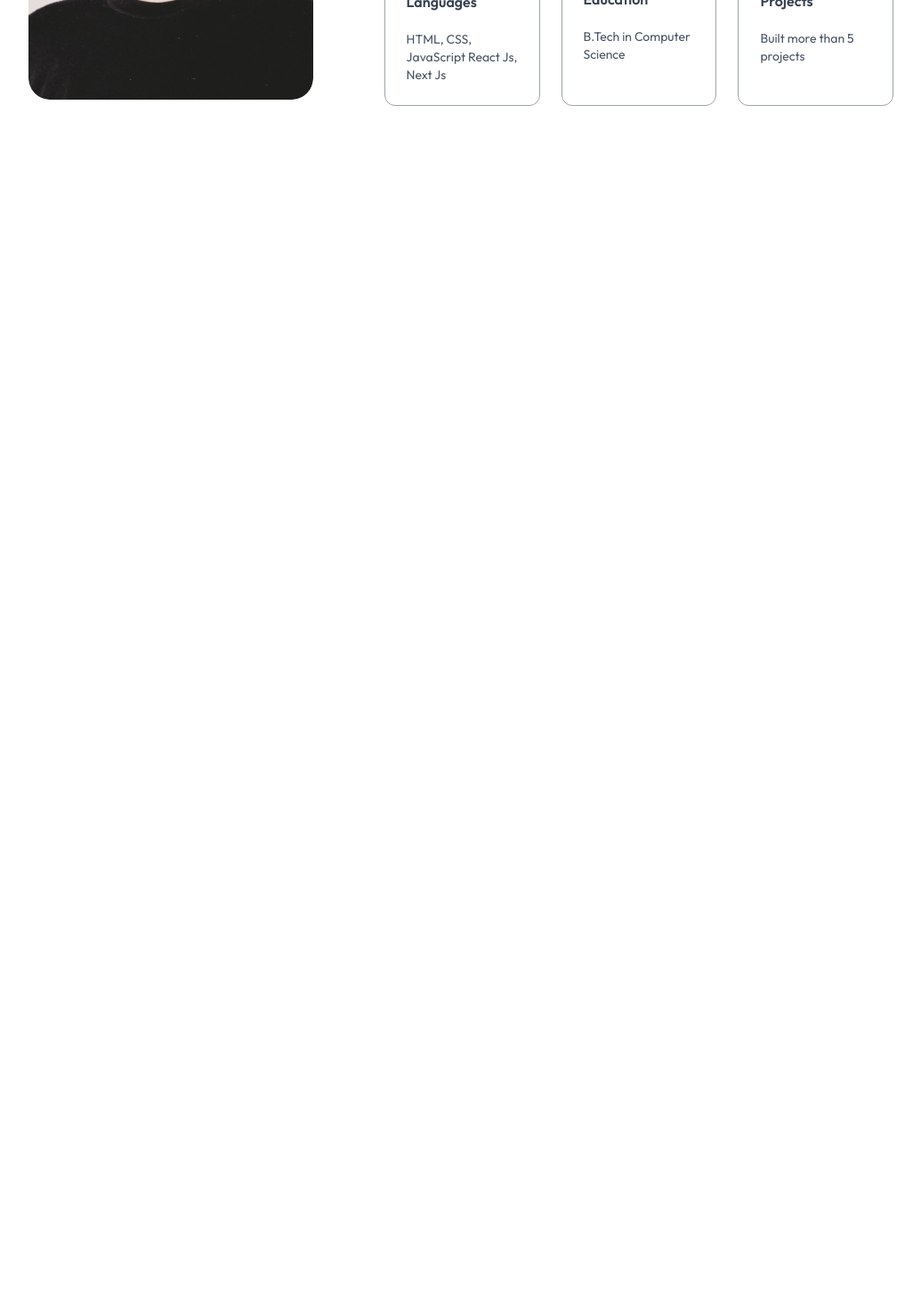
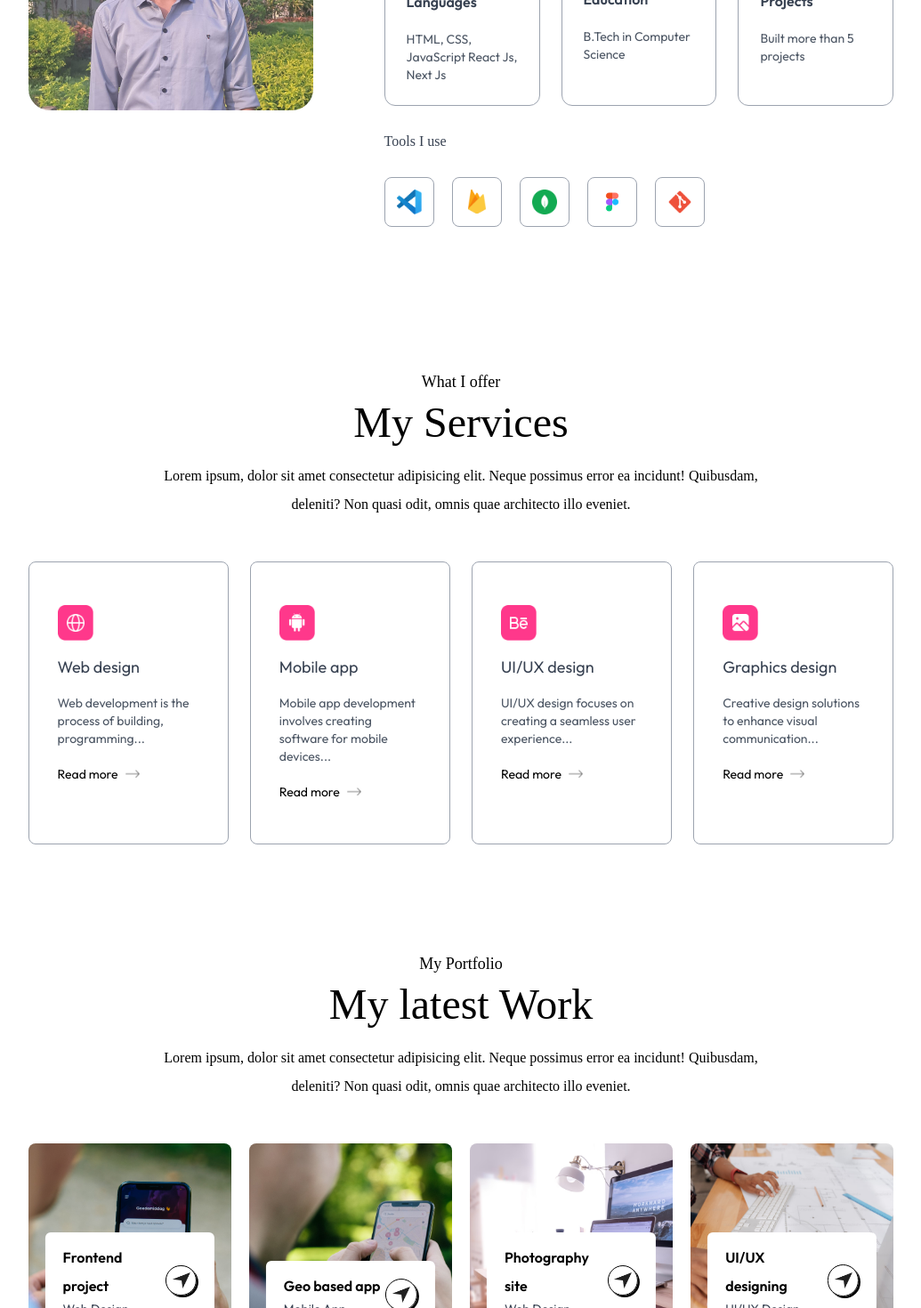
Before and after one commit to jaydhurve09/Portfolio-Website, a Next.js app: page / in a window 1280 px wide. Shown: the part 1330-2800 px from the top of the page at 89% size, without its empty margins (122-1157 px from the left). Before the commit the page ends 1569 px from the top, so only its background shows below. Built offline with nearby package versions, Linux system fonts and the light colour scheme; a web font is replaced by a local one.

Commit message:
About Services Work & Contact created

```diff
--- a/app/page.js
+++ b/app/page.js
@@ -1,7 +1,10 @@
 'use client'
 import About from "@/components/About";
+import Contact from "@/components/Contact";
 import Header from "@/components/Header";
 import Navbar from "@/components/Navbar";
+import Services from "@/components/Services";
+import Work from "@/components/Work";
 
 
 export default function Home() {
@@ -10,6 +13,9 @@ export default function Home() {
     <Navbar />
     <Header />
     <About />
+    <Services />
+    <Work />
+    <Contact />
     </>
   );
 }
--- a/assets/assets.js
+++ b/assets/assets.js
@@ -35,6 +35,7 @@ import right_arrow from './right-arrow.png';
 import send_icon from './send-icon.png';
 import right_arrow_bold from './right-arrow-bold.png';
 import right_arrow_bold_dark from './right-arrow-bold-dark.png';
+import jay_profile from './Jay-Profile.jpg';
 
 export const assets = {
     user_image,
@@ -73,7 +74,8 @@ export const assets = {
     right_arrow,
     send_icon,
     right_arrow_bold,
-    right_arrow_bold_dark
+    right_arrow_bold_dark,
+    jay_profile
 };
 
 export const workData = [
--- a/components/About.jsx
+++ b/components/About.jsx
@@ -1,4 +1,4 @@
-import { assets, infoList } from '@/assets/assets'
+import { assets, infoList, toolsData } from '@/assets/assets'
 import Image from 'next/image'
 import React from 'react'
 
@@ -10,7 +10,7 @@ const About = () => {
 
       <div className='flex w-full flex-col lg:flex-row items-center gap-20 my-20'>
         <div className='w-64 sm:w-80 rounded-3xl max-w-none'>
-            <Image src={assets.user_image} alt='' className='w-full rounded-3xl' />
+            <Image src={assets.jay_profile} alt='' className='w-full rounded-3xl' />
         </div>
         <div className='flex-1'>
             <p className='mb-10 max-w-2xl font-Ovo'>
@@ -28,6 +28,13 @@ const About = () => {
                     ))
                 }
             </ul>
+
+            <h4 className='my-6 text-gray-700 font-Ovo'>Tools I use</h4>
+            <ul className='flex items-center gap-3 sm:gap-5'>
+              {toolsData.map((tool, index)=>(
+                <li className='flex items-center justify-center w-12 sm:w-14 aspect-square border border-gray-400 rounded-lg cursor-pointer hover:-translate-y-1 duration-500' key={index}><Image src={tool} className='w-5 sm:w-7'/></li>
+              ))}
+            </ul>
         </div>
       </div>
     </div>
--- /dev/null
+++ b/components/Contact.jsx
@@ -0,0 +1,28 @@
+import React from 'react'
+import Image from 'next/image'
+import { assets } from '@/assets/assets'
+
+const Contact = () => {
+  return (
+    <div id='contact' className='w-full px-[12%] py-10 scroll-mt-20 bg-[url("/footer-bg-color.png")] bg-no-repeat bg-center bg-[length:90%_auto]'>
+      <h4 className='text-center mb-2 text-lg font-Ovo'>Connect with me</h4>
+      <h2 className='text-center text-5xl font-Ovo'>Get in touch</h2>
+      <p className='text-center max-w-2xl mx-auto mt-5 mb-12 font-Ovo'>I&apos;d love to hear from you! If you have any questions, comments or feedback, please use the form below</p>
+
+      <form className='max-w-2xl mx-auto'>
+        <div className='grid grid-cols-auto gap-6 mt-10 mb-8'>
+        <input type="text" placeholder='Enter your name' required className='flex flex-1 p-3 outline-none border-[0.5px] border-gray-400 rounded-md bg-white'/>
+        <input type="email" placeholder='Enter your email' required className='flex flex-1 p-3 outline-none border-[0.5px] border-gray-400 rounded-md bg-white'/>
+        </div>
+        <textarea rows='6' placeholder='Enter your message' required className='w-full p-4 outline-none border-[0.5px] border-gray-400 rounded-md bg-white'></textarea>
+        <button type='submit' className='w-max flex items-center justify-between gap-2 border-[0.5px] border-gray-700 rounded-full py-3 px-8 mx-auto my-10 text-white bg-black/80 hover:bg-black duration-500'>
+            Submit Now<Image src={assets.right_arrow_white} alt='' className='w-4'/>
+        </button>
+
+        <p className='mt-4'>sending...</p>
+      </form>
+    </div>
+  )
+}
+
+export default Contact
--- a/components/Header.jsx
+++ b/components/Header.jsx
@@ -6,7 +6,7 @@ const Header = () => {
   return (
     <div className='w-11/12 max-w-3xl text-center mx-auto flex flex-col items-center justify-center gap-4 h-screen'>
         <div>
-        <Image src={assets.profile_img} alt='' className='rounded-full w-32' />
+        <Image src={assets.jay_profile} alt='' className='rounded-full w-32' />
         </div>
         <h3 className='flex items-end gap-2 text-xl md:text-2xl mb-3 font-Ovo'>Hi I&apos;m Jay Dhurve <Image src={assets.hand_icon} alt='' className='w-6' /></h3>
 
--- a/components/Navbar.jsx
+++ b/components/Navbar.jsx
@@ -1,8 +1,9 @@
 import { assets } from '@/assets/assets'
 import Image from 'next/image'
-import React, { useRef } from 'react'
+import React, { useEffect, useRef, useState } from 'react'
 
 const Navbar = () => {
+    const [isScroll, setIsScroll] = useState(false)
     const sideMenuRef = useRef()
 
     const openMenu = () => {
@@ -13,17 +14,27 @@ const Navbar = () => {
         sideMenuRef.current.style.transform = 'translateX(16rem)'
     }
 
+    useEffect(()=>{
+        window.addEventListener('scroll', ()=>{
+            if(scrollY>50){
+                setIsScroll(true)
+            } else {
+                setIsScroll(false)
+            }
+        })
+    })
+
   return (
     <>
     <div className='fixed top-0 right-0 w-11/12 -z-10 translate-y-[-80%]'>
         <Image src={assets.header_bg_color} alt='' className='w-full'/>
     </div>
-    <nav className='w-full fixed px-5 lg:px-8 xl:px-[8%] py-4 flex items-center justify-between'>
+    <nav className={`w-full fixed px-5 lg:px-8 xl:px-[8%] py-4 flex items-center justify-between z-50 ${isScroll?"bg-white bg-opacity-50 backdrop-blur-lg shadow-sm " : ""}`}>
         <a href="#top">
             <Image src={assets.logo} alt='jay-logo' className='w-28 cursor-pointer mr-14'/>
         </a>
 
-        <ul className='hidden md:flex items-center gap-6 lg:gap-8 rounded-full px-12 py-3 bg-white shadow-sm bg-opacity-50'>
+        <ul className={`hidden md:flex items-center gap-6 lg:gap-8 rounded-full px-12 py-3 ${!isScroll?"bg-white shadow-sm bg-opacity-50":""}`}>
             <li><a href="#top" className='font-Ovo'>Home</a></li>
             <li><a href="#about" className='font-Ovo'>About Me</a></li>
             <li><a href="#services" className='font-Ovo'>Services</a></li>
--- /dev/null
+++ b/components/Services.jsx
@@ -0,0 +1,30 @@
+import React from 'react'
+import Image from 'next/image'
+import { assets, serviceData } from '@/assets/assets'
+
+const Services = () => {
+  return (
+    <div id='services' className='w-full p-[12%] py-10 scroll-mt-20'>
+      <h4 className='text-center mb-2 text-lg font-Ovo'>What I offer</h4>
+      <h2 className='text-center text-5xl font-Ovo'>My Services</h2>
+
+      <p className='text-center max-w-2xl mx-auto mt-5 mb-12 font-Ovo'>Lorem ipsum, dolor sit amet consectetur adipisicing elit. Neque possimus error ea incidunt! Quibusdam, deleniti? Non quasi odit, omnis quae architecto illo eveniet.</p>
+      <div className='grid grid-cols-auto gap-6 my-10'>
+        {serviceData.map(({icon, title, description, link}, index)=>(
+            <div key={index} className='border border-gray-400 px-8 py-12 rounded-lg hover:shadow-black duration-500 cursor-pointer hover:bg-lightHover hover:-translate-y-1'>
+                <Image src={icon} alt='' className='w-10' />
+                <h3 className='text-lg my-4 text-gray-700'>{title}</h3>
+                <p className='text-sm text-gray-600 leading-5'>
+                    {description}
+                </p>
+                <a href={link} className='flex items-center gap-2 text-sm mt-5'>
+                    Read more <Image src={assets.right_arrow} alt='' className='w-4'/>
+                </a>
+            </div>
+        ))}
+      </div>
+    </div>
+  )
+}
+
+export default Services
--- /dev/null
+++ b/components/Work.jsx
@@ -0,0 +1,35 @@
+import React from 'react'
+import Image from 'next/image'
+import { assets, workData } from '@/assets/assets'
+
+const Work = () => {
+  return (
+    <div id='#work' className='w-full p-[12%] py-10 scroll-mt-20'>
+      <h4 className='text-center mb-2 text-lg font-Ovo'>My Portfolio</h4>
+      <h2 className='text-center text-5xl font-Ovo'>My latest Work</h2>
+      <p className='text-center max-w-2xl mx-auto mt-5 mb-12 font-Ovo'>Lorem ipsum, dolor sit amet consectetur adipisicing elit. Neque possimus error ea incidunt! Quibusdam, deleniti? Non quasi odit, omnis quae architecto illo eveniet.</p>
+
+      <div className='grid grid-cols-auto my-10 gap-5'>
+        {workData.map((project, index)=>(
+            <div key={index} className='aspect-square bg-no-repeat bg-cover bg-center rounded-lg relative cursor-pointer group' style={{backgroundImage: `url(${project.bgImage})`}}>
+                <div className='bg-white rounded-md w-10/12 absolute bottom-5 left-1/2 -translate-x-1/2 py-3 px-5 flex items-center justify-between duration-500 group-hover:bottom-7'>
+                    <div>
+                        <h2 className='font-semibold'>{project.title}</h2>
+                        <p className='text-sm text-gray-700'>{project.description}</p>
+                    </div>
+                    <div className='border border-black rounded-full w-9 aspect-square flex items-center justify-center shadow-[2px_2px_0_#000] group-hover:bg-lime-300 transition'>
+                        <Image src={assets.send_icon} alt='send icon' className='w-5' />
+                    </div>
+                </div>
+            </div>
+        ))}
+      </div>
+
+      <a href="" className='w-max flex items-center justify-center text-gray-700 gap-2 border-[0.5px] border-gray-700 rounded-full py-3 px-10 mx-auto my-20 hover:bg-lightHover duration-500'>
+        Show More <Image src={assets.right_arrow_bold} alt='Right arrow' className='w-4'/>
+      </a>
+    </div>
+  )
+}
+
+export default Work
--- a/tailwind.config.mjs
+++ b/tailwind.config.mjs
@@ -19,8 +19,12 @@ export default {
       },
 
       boxShadow: {
-        'dark': '4px 4px 0 #000',
+        'black': '4px 4px 0 #000',
         'white': '4px 4px 0 #fff',
+      },
+
+      gridTemplateColumns:{
+        'auto': 'repeat(auto-fit, minmax(200px, 1fr))'
       }
     },
   },
```
Also changed, not shown: assets/Jay-Profile.jpg (added).
